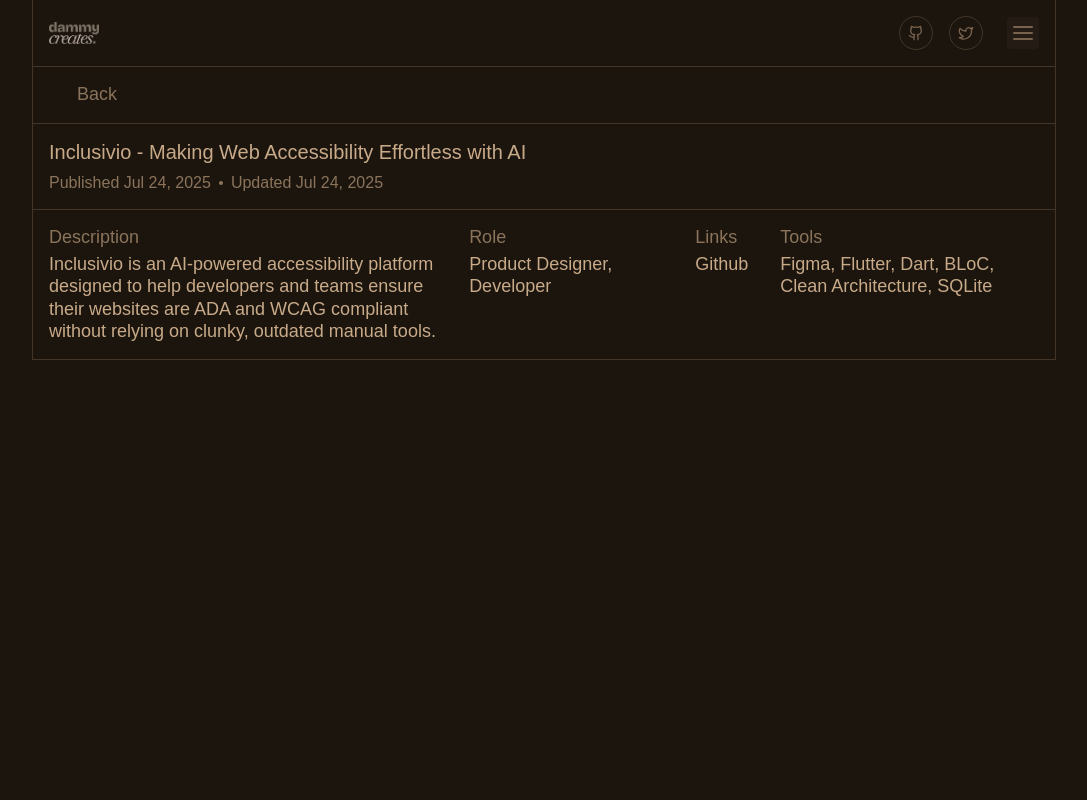
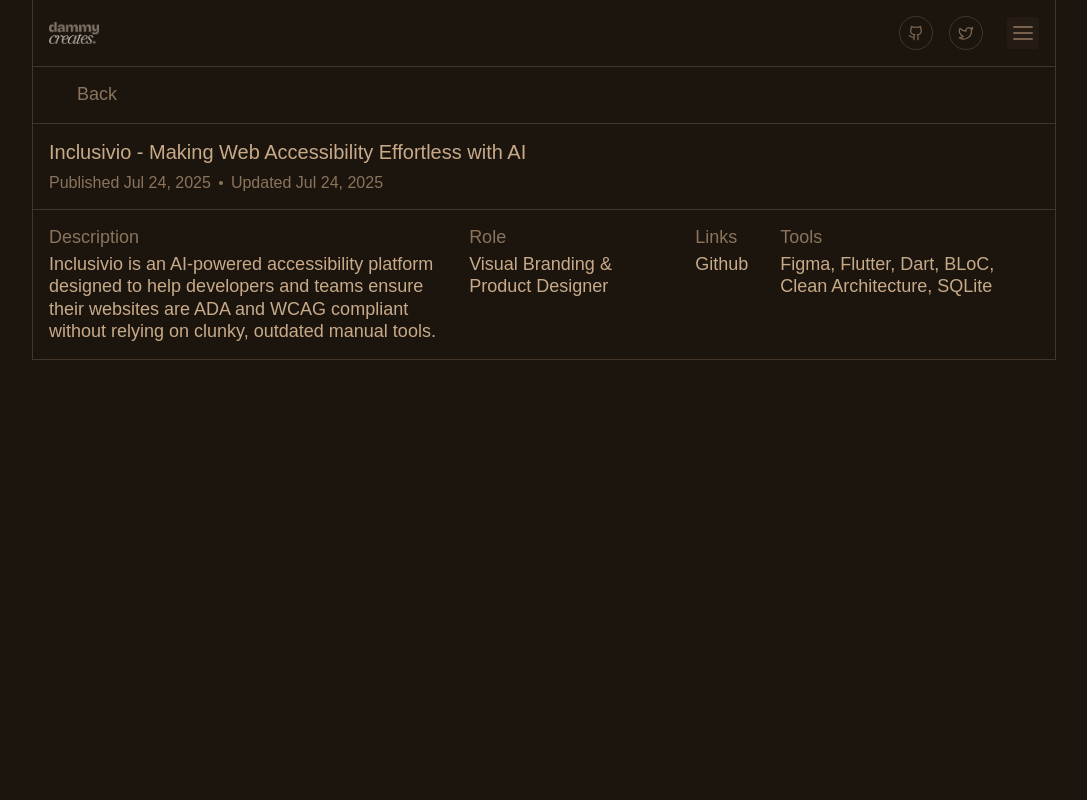
Before and after one commit to Dannny-Babs/brief-portfolio, a Next.js app: page /works/inclusivio in a window 1280 px wide. Shown: the top 800 px of the page, without its empty margins (96-1183 px from the left). Built offline with nearby package versions, Linux system fonts and the light colour scheme; no server answers; some icons are missing; a web font is replaced by a local one.

Commit message:
Update Inclusivio role description and add new images to Juniper project page: changed role from 'Product Designer, Developer' to 'Visual Branding & Product Designer' in Inclusivio, and added three new images to the JuniperDetails page for enhanced visual representation.

```diff
--- a/app/works/inclusivio/page.tsx
+++ b/app/works/inclusivio/page.tsx
@@ -52,7 +52,7 @@
                     Role
                 </p>
                 <p className="text-primary-text text-lg font-medium leading-tight">
-                    Product Designer, Developer
+                    Visual Branding & Product Designer
                 </p>
             </div>
             <div className="flex flex-col gap-1 items-start justify-start ">
--- a/app/works/juniper/page.tsx
+++ b/app/works/juniper/page.tsx
@@ -110,6 +110,10 @@
                 <Image src="/images/juniper/Juniper-04.png" alt="Juniper" width={1000} height={1000} className="my-4" />
                 <Image src="/images/juniper/Juniper-05.png" alt="Juniper" width={1000} height={1000} className="my-4" />
                 <Image src="/images/juniper/Juniper-06.png" alt="Juniper" width={1000} height={1000} className="my-4" />
+                <Image src="/images/juniper/Juniper-07.png" alt="Juniper" width={1000} height={1000} className="my-4" />
+                <Image src="/images/juniper/Juniper-08.png" alt="Juniper" width={1000} height={1000} className="my-4" />
+                <Image src="/images/juniper/Juniper-09.png" alt="Juniper" width={1000} height={1000} className="my-4" />
+
             </div>
             <div className={cn(
                 "max-w-5xl border-r-[1.5px] border-l-[1.5px] border-b-[1.5px] border-dark-border mx-auto ",
```
